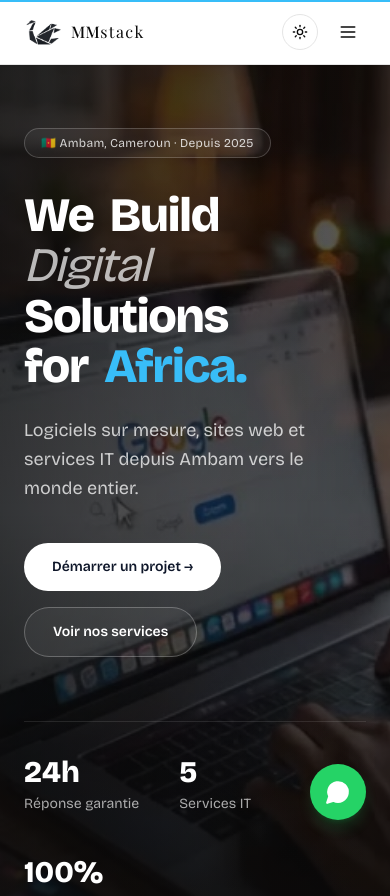
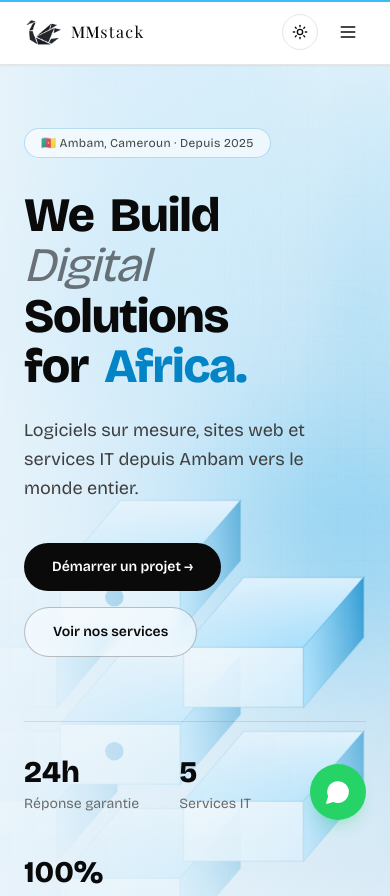
Before and after one commit to mourad055/mmstack-website, a React (Vite) app: page / in a window 390 px wide. Shown: the top 896 px of the page. Built offline with nearby package versions, Linux system fonts and the light colour scheme; a web font is replaced by a local one.

Commit message:
feat: fond hero mobile thème-aware
Remplace la vidéo figée par une atmosphère
géométrique adaptée clair et sombre.

Co-authored-by: Cursor <cursoragent@cursor.com>

```diff
--- a/src/components/Hero.jsx
+++ b/src/components/Hero.jsx
@@ -1,6 +1,7 @@
 import { motion, useReducedMotion } from 'framer-motion'
 import { ChevronDown } from 'lucide-react'
 import { AnimatedCounter, useIsDesktop } from '../utils/premium'
+import HeroMobileBackdrop from './HeroMobileBackdrop'
 
 const HEADLINE = ['We', 'Build', 'Digital', 'Solutions', 'for', 'Africa.']
 
@@ -30,9 +31,9 @@ export default function Hero({ introDone = true }) {
   const anim = introDone ? 'visible' : 'hidden'
 
   return (
-    <section className="relative min-h-screen flex flex-col overflow-hidden bg-[#0A0A0A]">
+    <section className="relative min-h-screen flex flex-col overflow-hidden bg-[#E8F3FA] dark:bg-[#070B12] md:bg-[#0A0A0A] md:dark:bg-[#0A0A0A]">
 
-      {/* Fond — vidéo sur desktop, poster statique sur mobile (économie de données) */}
+      {/* Desktop : vidéo — Mobile : fond créatif thème-aware */}
       {isDesktop ? (
         <video
           className="absolute inset-0 w-full h-full object-cover hero-video"
@@ -41,18 +42,22 @@ export default function Hero({ introDone = true }) {
           <source src="/hero-bg.mp4" type="video/mp4" />
         </video>
       ) : (
-        <img
-          src="/hero-poster.jpg"
-          alt=""
-          aria-hidden
-          className="absolute inset-0 w-full h-full object-cover"
-        />
+        <HeroMobileBackdrop />
       )}
 
-      {/* Overlays */}
-      <div className="absolute inset-0 bg-black/60" />
-      <div className="absolute inset-0 bg-gradient-to-b from-black/30 via-transparent to-black/85" />
-      <div className="absolute inset-0 bg-gradient-to-r from-black/50 via-black/20 to-transparent" />
+      {/* Overlays — légers sur mobile (lisibilité), cinématiques sur desktop */}
+      {isDesktop ? (
+        <>
+          <div className="absolute inset-0 bg-black/60" />
+          <div className="absolute inset-0 bg-gradient-to-b from-black/30 via-transparent to-black/85" />
+          <div className="absolute inset-0 bg-gradient-to-r from-black/50 via-black/20 to-transparent" />
+        </>
+      ) : (
+        <>
+          <div className="absolute inset-0 bg-gradient-to-r from-[#E8F3FA]/95 via-[#E8F3FA]/55 to-transparent dark:from-[#070B12]/92 dark:via-[#070B12]/55 dark:to-transparent" />
+          <div className="absolute inset-0 bg-gradient-to-b from-transparent via-transparent to-[#E8F3FA]/80 dark:to-[#070B12]/85" />
+        </>
+      )}
 
       {/* Contenu */}
       <div className="relative z-10 flex flex-col justify-center flex-1 pl-6 pr-6 md:pl-12 lg:pl-16 pt-32 pb-28 w-full">
@@ -60,20 +65,20 @@ export default function Hero({ introDone = true }) {
 
           {/* Badge */}
           <motion.div variants={rise} custom={0} initial="hidden" animate={anim}
-            className="mb-8 inline-flex self-start items-center rounded-full border border-white/20 bg-white/5 px-4 py-1.5 text-xs text-white/80 tracking-wide">
+            className="mb-8 inline-flex self-start items-center rounded-full border border-[#0284C7]/25 dark:border-white/20 md:border-white/20 bg-white/60 dark:bg-white/5 md:bg-white/5 px-4 py-1.5 text-xs text-[#0A0A0A]/75 dark:text-white/80 md:text-white/80 tracking-wide backdrop-blur-sm">
             🇨🇲 Ambam, Cameroun · Depuis 2025
           </motion.div>
 
           {/* Titre — mot par mot */}
           <motion.h1
             variants={wordContainer} initial="hidden" animate={anim}
-            className="text-5xl md:text-6xl lg:text-7xl xl:text-[5.5rem] font-black text-white leading-[1.05] tracking-tight text-balance">
+            className="text-5xl md:text-6xl lg:text-7xl xl:text-[5.5rem] font-black text-[#0A0A0A] dark:text-white md:text-white leading-[1.05] tracking-tight text-balance">
             {HEADLINE.map((word, i) => (
               <motion.span key={i} variants={wordItem} className="inline-block mr-4">
                 {word === 'Digital'
-                  ? <span className="italic font-light text-white/70">{word}</span>
+                  ? <span className="italic font-light text-[#0A0A0A]/55 dark:text-white/70 md:text-white/70">{word}</span>
                   : word === 'Africa.'
-                    ? <span className="text-[#38BDF8]">{word}</span>
+                    ? <span className="text-[#0284C7] dark:text-[#38BDF8] md:text-[#38BDF8]">{word}</span>
                     : word}
               </motion.span>
             ))}
@@ -81,7 +86,7 @@ export default function Hero({ introDone = true }) {
 
           {/* Sous-titre */}
           <motion.p variants={rise} custom={0.9} initial="hidden" animate={anim}
-            className="mt-6 text-lg md:text-xl text-white/75 max-w-md leading-relaxed">
+            className="mt-6 text-lg md:text-xl text-[#3F3F3F] dark:text-white/75 md:text-white/75 max-w-md leading-relaxed">
             Logiciels sur mesure, sites web et services IT depuis Ambam vers le monde entier.
           </motion.p>
 
@@ -89,24 +94,24 @@ export default function Hero({ introDone = true }) {
           <motion.div variants={rise} custom={1.05} initial="hidden" animate={anim}
             className="mt-10 flex flex-wrap items-center gap-4">
             <a href="#contact"
-              className="bg-white text-[#0F172A] px-7 py-3.5 rounded-full font-semibold text-sm hover:bg-white/90 hover:scale-105 transition-all duration-200">
+              className="bg-[#0A0A0A] text-white dark:bg-white dark:text-[#0F172A] md:bg-white md:text-[#0F172A] px-7 py-3.5 rounded-full font-semibold text-sm hover:opacity-90 hover:scale-105 transition-all duration-200">
               Démarrer un projet →
             </a>
             <a href="#services"
-              className="border border-white/25 bg-white/5 text-white px-7 py-3.5 rounded-full font-semibold text-sm hover:bg-white/15 hover:border-white/40 transition-all duration-200">
+              className="border border-[#0A0A0A]/25 dark:border-white/25 md:border-white/25 bg-white/50 dark:bg-white/5 md:bg-white/5 text-[#0A0A0A] dark:text-white md:text-white px-7 py-3.5 rounded-full font-semibold text-sm hover:bg-white/80 dark:hover:bg-white/15 md:hover:bg-white/15 transition-all duration-200 backdrop-blur-sm">
               Voir nos services
             </a>
           </motion.div>
 
           {/* Stats */}
           <motion.div variants={rise} custom={1.2} initial="hidden" animate={anim}
-            className="mt-16 pt-8 border-t border-white/10 flex flex-wrap gap-10 md:gap-16">
+            className="mt-16 pt-8 border-t border-[#0A0A0A]/10 dark:border-white/10 md:border-white/10 flex flex-wrap gap-10 md:gap-16">
             {stats.map((s) => (
               <div key={s.label}>
-                <div className="text-3xl font-black text-white">
+                <div className="text-3xl font-black text-[#0A0A0A] dark:text-white md:text-white">
                   <AnimatedCounter target={s.target} suffix={s.suffix} />
                 </div>
-                <div className="text-sm text-white/65 mt-1">{s.label}</div>
+                <div className="text-sm text-[#6B6B6B] dark:text-white/65 md:text-white/65 mt-1">{s.label}</div>
               </div>
             ))}
           </motion.div>
@@ -115,9 +120,9 @@ export default function Hero({ introDone = true }) {
 
       {/* Scroll indicator */}
       <div className="absolute bottom-8 left-0 right-0 hidden sm:flex flex-col items-center gap-2 z-10">
-        <span className="text-white/50 text-xs tracking-widest uppercase">Découvrir</span>
+        <span className="text-[#6B6B6B] dark:text-white/50 md:text-white/50 text-xs tracking-widest uppercase">Découvrir</span>
         <motion.div animate={reduce ? {} : { y: [0, 6, 0] }} transition={{ duration: 2, repeat: Infinity, ease: 'easeInOut' }}>
-          <ChevronDown size={18} className="text-white/50" />
+          <ChevronDown size={18} className="text-[#6B6B6B] dark:text-white/50 md:text-white/50" />
         </motion.div>
       </div>
     </section>
--- /dev/null
+++ b/src/components/HeroMobileBackdrop.jsx
@@ -0,0 +1,113 @@
+import { motion, useReducedMotion } from 'framer-motion'
+
+/**
+ * Fond hero mobile — pas de vidéo (évite le freeze / data).
+ * Atmosphère géométrique « construction digitale », adaptée clair / sombre.
+ */
+export default function HeroMobileBackdrop() {
+  const reduce = useReducedMotion()
+
+  return (
+    <div
+      className="hero-mobile-bg absolute inset-0 overflow-hidden"
+      aria-hidden
+    >
+      {/* Lavage ciel / profondeur */}
+      <div className="absolute inset-0 hero-mobile-wash" />
+
+      {/* Grille fine */}
+      <svg className="absolute inset-0 h-full w-full opacity-[0.2] dark:opacity-[0.12]" xmlns="http://www.w3.org/2000/svg">
+        <defs>
+          <pattern id="hero-grid" width="28" height="28" patternUnits="userSpaceOnUse">
+            <path d="M 28 0 L 0 0 0 28" fill="none" stroke="var(--hero-grid)" strokeWidth="0.6" />
+          </pattern>
+          <linearGradient id="hero-grid-fade" x1="0" y1="0" x2="0" y2="1">
+            <stop offset="0%" stopColor="#fff" stopOpacity="0.1" />
+            <stop offset="50%" stopColor="#fff" stopOpacity="1" />
+            <stop offset="100%" stopColor="#fff" stopOpacity="0.15" />
+          </linearGradient>
+          <mask id="hero-grid-mask">
+            <rect width="100%" height="100%" fill="url(#hero-grid-fade)" />
+          </mask>
+        </defs>
+        <rect width="100%" height="100%" fill="url(#hero-grid)" mask="url(#hero-grid-mask)" />
+      </svg>
+
+      {/* Orbes lumineux */}
+      <motion.div
+        className="absolute -left-16 top-[18%] h-56 w-56 rounded-full blur-3xl"
+        style={{ background: 'var(--hero-orb-a)' }}
+        animate={reduce ? undefined : { y: [0, 18, 0], opacity: [0.5, 0.85, 0.5] }}
+        transition={{ duration: 9, repeat: Infinity, ease: 'easeInOut' }}
+      />
+      <motion.div
+        className="absolute -right-10 top-[42%] h-72 w-72 rounded-full blur-3xl"
+        style={{ background: 'var(--hero-orb-b)' }}
+        animate={reduce ? undefined : { y: [0, -22, 0], x: [0, -12, 0] }}
+        transition={{ duration: 11, repeat: Infinity, ease: 'easeInOut' }}
+      />
+
+      {/* Stack de blocs — métaphore construction / cubes 3D */}
+      <motion.svg
+        viewBox="0 0 420 520"
+        className="absolute bottom-[-6%] right-[-18%] h-[78%] w-auto max-w-none sm:right-[-8%]"
+        animate={reduce ? undefined : { y: [0, -10, 0] }}
+        transition={{ duration: 8, repeat: Infinity, ease: 'easeInOut' }}
+      >
+        <defs>
+          <linearGradient id="block-face" x1="0" y1="0" x2="1" y2="1">
+            <stop offset="0%" stopColor="var(--block-face-0)" />
+            <stop offset="100%" stopColor="var(--block-face-1)" />
+          </linearGradient>
+          <linearGradient id="block-top" x1="0" y1="0" x2="0" y2="1">
+            <stop offset="0%" stopColor="var(--block-top-0)" />
+            <stop offset="100%" stopColor="var(--block-top-1)" />
+          </linearGradient>
+          <linearGradient id="block-side" x1="0" y1="0" x2="1" y2="0">
+            <stop offset="0%" stopColor="var(--block-side-0)" />
+            <stop offset="100%" stopColor="var(--block-side-1)" />
+          </linearGradient>
+        </defs>
+
+        <ellipse cx="210" cy="470" rx="150" ry="28" fill="var(--block-shadow)" />
+
+        <g transform="translate(40 80)">
+          <IsometricBlock x={120} y={260} s={78} />
+          <IsometricBlock x={40} y={210} s={78} />
+          <IsometricBlock x={200} y={210} s={78} />
+          <IsometricBlock x={120} y={160} s={78} accent />
+          <IsometricBlock x={40} y={110} s={78} />
+          <IsometricBlock x={200} y={110} s={78} />
+          <IsometricBlock x={120} y={60} s={78} accent />
+        </g>
+      </motion.svg>
+
+      <div className="absolute inset-x-0 bottom-0 h-40 hero-mobile-floor" />
+    </div>
+  )
+}
+
+function IsometricBlock({ x, y, s, accent = false }) {
+  const h = s * 0.58
+  const d = s * 0.5
+  const poly = (pts) => pts.map((p) => p.join(',')).join(' ')
+  const face = poly([[x, y + h], [x + s, y + h], [x + s, y + h + d], [x, y + h + d]])
+  const top = poly([[x, y + h], [x + d, y], [x + s + d, y], [x + s, y + h]])
+  const side = poly([[x + s, y + h], [x + s + d, y], [x + s + d, y + d], [x + s, y + h + d]])
+
+  return (
+    <g opacity={accent ? 1 : 0.92}>
+      <polygon points={face} fill="url(#block-face)" stroke="var(--block-stroke)" strokeWidth="1" />
+      <polygon points={top} fill="url(#block-top)" stroke="var(--block-stroke)" strokeWidth="1" />
+      <polygon points={side} fill="url(#block-side)" stroke="var(--block-stroke)" strokeWidth="1" />
+      {accent && (
+        <circle
+          cx={x + s * 0.45}
+          cy={y + h + d * 0.45}
+          r={6}
+          fill="var(--block-accent)"
+        />
+      )}
+    </g>
+  )
+}
--- a/src/index.css
+++ b/src/index.css
@@ -46,6 +46,56 @@
   .marquee { animation: none; }
 }
 
+/* Fond hero mobile — tokens clair / sombre */
+.hero-mobile-bg {
+  --hero-grid: rgba(2, 132, 199, 0.45);
+  --hero-orb-a: rgba(56, 189, 248, 0.45);
+  --hero-orb-b: rgba(14, 165, 233, 0.32);
+  --block-face-0: #ffffff;
+  --block-face-1: #bae6fd;
+  --block-top-0: #e0f2fe;
+  --block-top-1: #7dd3fc;
+  --block-side-0: #7dd3fc;
+  --block-side-1: #0284c7;
+  --block-stroke: rgba(2, 132, 199, 0.28);
+  --block-accent: #0284c7;
+  --block-shadow: rgba(2, 132, 199, 0.16);
+  background-color: #e8f3fa;
+}
+.dark .hero-mobile-bg {
+  --hero-grid: rgba(56, 189, 248, 0.35);
+  --hero-orb-a: rgba(56, 189, 248, 0.28);
+  --hero-orb-b: rgba(14, 165, 233, 0.18);
+  --block-face-0: #1a2332;
+  --block-face-1: #0f172a;
+  --block-top-0: #38bdf8;
+  --block-top-1: #0284c7;
+  --block-side-0: #164e63;
+  --block-side-1: #0c4a6e;
+  --block-stroke: rgba(56, 189, 248, 0.35);
+  --block-accent: #38bdf8;
+  --block-shadow: rgba(56, 189, 248, 0.12);
+  background-color: #070b12;
+}
+.hero-mobile-wash {
+  background:
+    radial-gradient(ellipse at 20% 0%, rgba(56, 189, 248, 0.38), transparent 55%),
+    radial-gradient(ellipse at 90% 30%, rgba(14, 165, 233, 0.2), transparent 50%),
+    linear-gradient(180deg, #f5fafd 0%, #d6eaf7 48%, #b8d9ee 100%);
+}
+.dark .hero-mobile-wash {
+  background:
+    radial-gradient(ellipse at 15% 10%, rgba(56, 189, 248, 0.22), transparent 50%),
+    radial-gradient(ellipse at 85% 40%, rgba(14, 165, 233, 0.12), transparent 45%),
+    linear-gradient(180deg, #0a1018 0%, #070b12 55%, #05080e 100%);
+}
+.hero-mobile-floor {
+  background: linear-gradient(to top, rgba(255, 255, 255, 0.72), transparent);
+}
+.dark .hero-mobile-floor {
+  background: linear-gradient(to top, #070b12, transparent);
+}
+
 @layer utilities {
   .section-pad { @apply py-24 px-6 md:px-12 lg:px-20; }
   .container-xl { @apply max-w-6xl mx-auto; }
```
